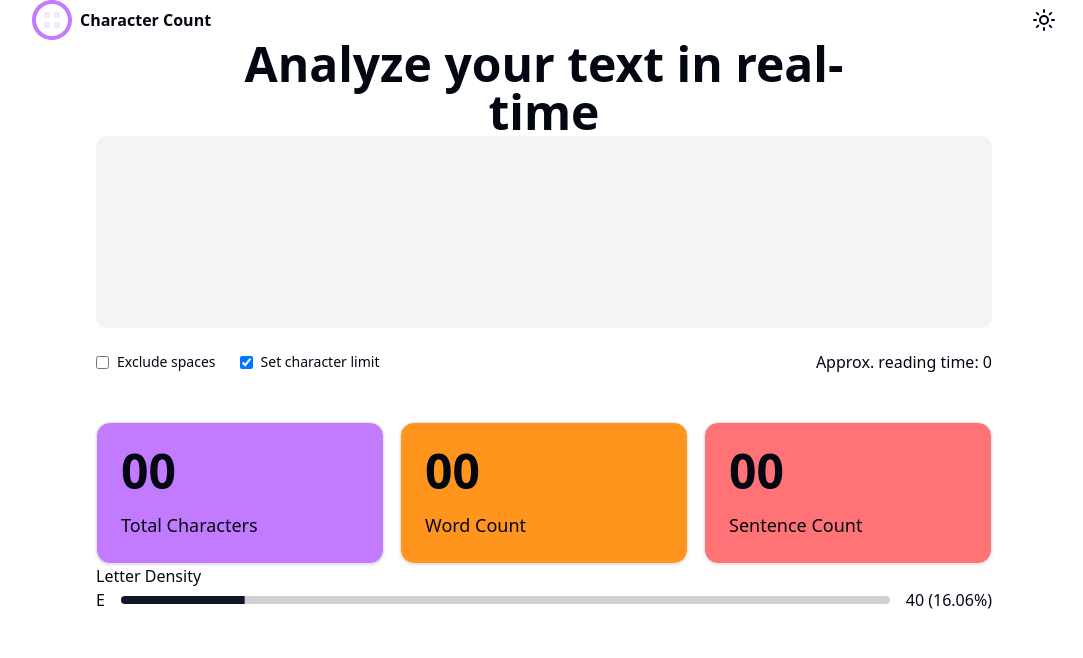
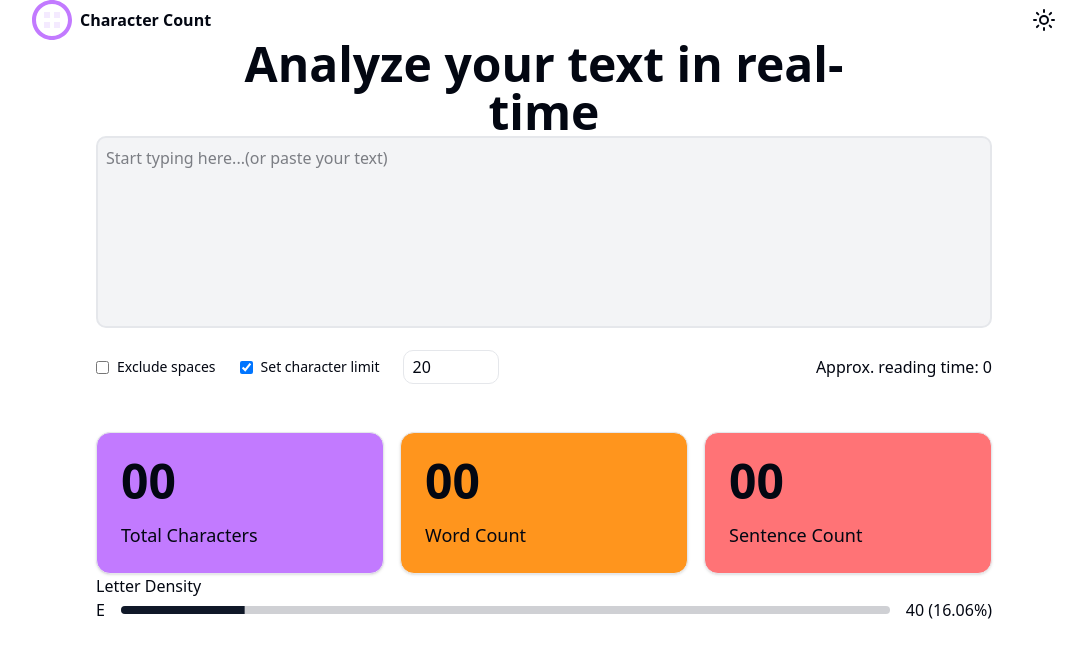
Before and after one commit to mustaphaoyenuga/playground, a Next.js app: page /character-counter in a window 1280 px wide. Both pictures are taken after a click on the checkbox 342 px from the left and 362 px from the top of the page. Shown: the top 658 px of the page, without its empty margins (96-1179 px from the left). Built offline with nearby package versions, Linux system fonts and the light colour scheme.

Commit message:
feat: implement character limit functionality and style text-area when limit is reached

```diff
--- a/src/app/(pages)/character-counter/page.tsx
+++ b/src/app/(pages)/character-counter/page.tsx
@@ -1,24 +1,40 @@
 "use client"
 
-import { Moon, Sun } from "lucide-react";
+import { Info, Moon, Sun } from "lucide-react";
 import { useState } from "react";
 import Logo from "./components/Logo";
 import StatCard from "./components/StatCard";
 import { Progress } from "@/components/ui/progress";
+import { Alert, AlertTitle } from "@/components/ui/alert";
 
 
 export default function CharacterCounter() {
   const [isDarkMode, setIsDarkMode] = useState(false);
   const [text, setText] = useState("");
   const [excludeSpaces, setExcludeSpaces] = useState(false);
+  const [limitIsActive, setLimitIsActive] = useState(false);
+  const [characterLimit, setCharacterLimit] = useState(20);
 
   const handleTextChange = (e: React.ChangeEvent<HTMLTextAreaElement>) => {
-    setText(e.target.value);
+    const { value } = e.target;
+    if (!limitIsActive) {
+      setText(value);
+    } else {
+      const slicedText = value.slice(0, characterLimit);
+      setText(slicedText);
+    }
   }
 
   const totalCharacters = excludeSpaces ? text.replace(/\s/g, '').length : text.length;
   const wordCount = text.trim() === '' ? 0 : text.trim().split(/\s+/).length;
   const sentenceCount = text.trim() === '' ? 0 : text.trim().split(/[!?.]+/).filter(Boolean).length;
+
+  const handleCharacterLimitChange = (e: React.ChangeEvent<HTMLInputElement>) => {
+    setCharacterLimit(Number(e.target.value));
+  }
+
+  const limitIsExceeded = limitIsActive ? totalCharacters >= characterLimit : false;
+
 
   return (
     <div className={isDarkMode ? "dark" : ""}>
@@ -30,16 +46,26 @@ export default function CharacterCounter() {
         <main className="max-w-4xl mx-auto">
           <h1 className="text-5xl font-bold max-w-2xl text-center mx-auto">Analyze your text in real-time</h1>
           <section className="space-y-4">
-            <textarea onChange={handleTextChange} value={text} className="w-full h-48 rounded-lg bg-muted p-2 resize-none"></textarea>
+            <div>
+              <textarea onChange={handleTextChange} placeholder="Start typing here...(or paste your text)" value={text} className={`w-full h-48 border-2 border-border rounded-lg p-2 resize-none ${limitIsExceeded ? "bg-red-50 border-red-500 outline-red-500" : "bg-muted"}`}></textarea>
+              {limitIsExceeded && (
+                <Alert variant="destructive" className="mt-1">
+                  <Info />
+                  <AlertTitle>Limit reached! Your text is {characterLimit} characters.</AlertTitle>
+                </Alert>
+                )}
+            </div>
             <div className="flex items-center gap-6">
               <div className="flex items-center gap-2">
                 <input type="checkbox" checked={excludeSpaces} onChange={() => setExcludeSpaces(!excludeSpaces)} />
                 <span className="text-sm">Exclude spaces</span>
               </div>
               <div className="flex items-center gap-2">
-                <input type="checkbox" />
+                <input type="checkbox" checked={limitIsActive} onChange={() => setLimitIsActive(!limitIsActive)} />
                 <span className="text-sm">Set character limit</span>
               </div>
+              {limitIsActive && <input type="number" value={characterLimit} onChange={handleCharacterLimitChange} placeholder="Limit" className="border border-border rounded-lg px-2 py-1 w-24" />}
+
               <div className="ml-auto">
                 Approx. reading time: <span>0</span>
               </div>
```
